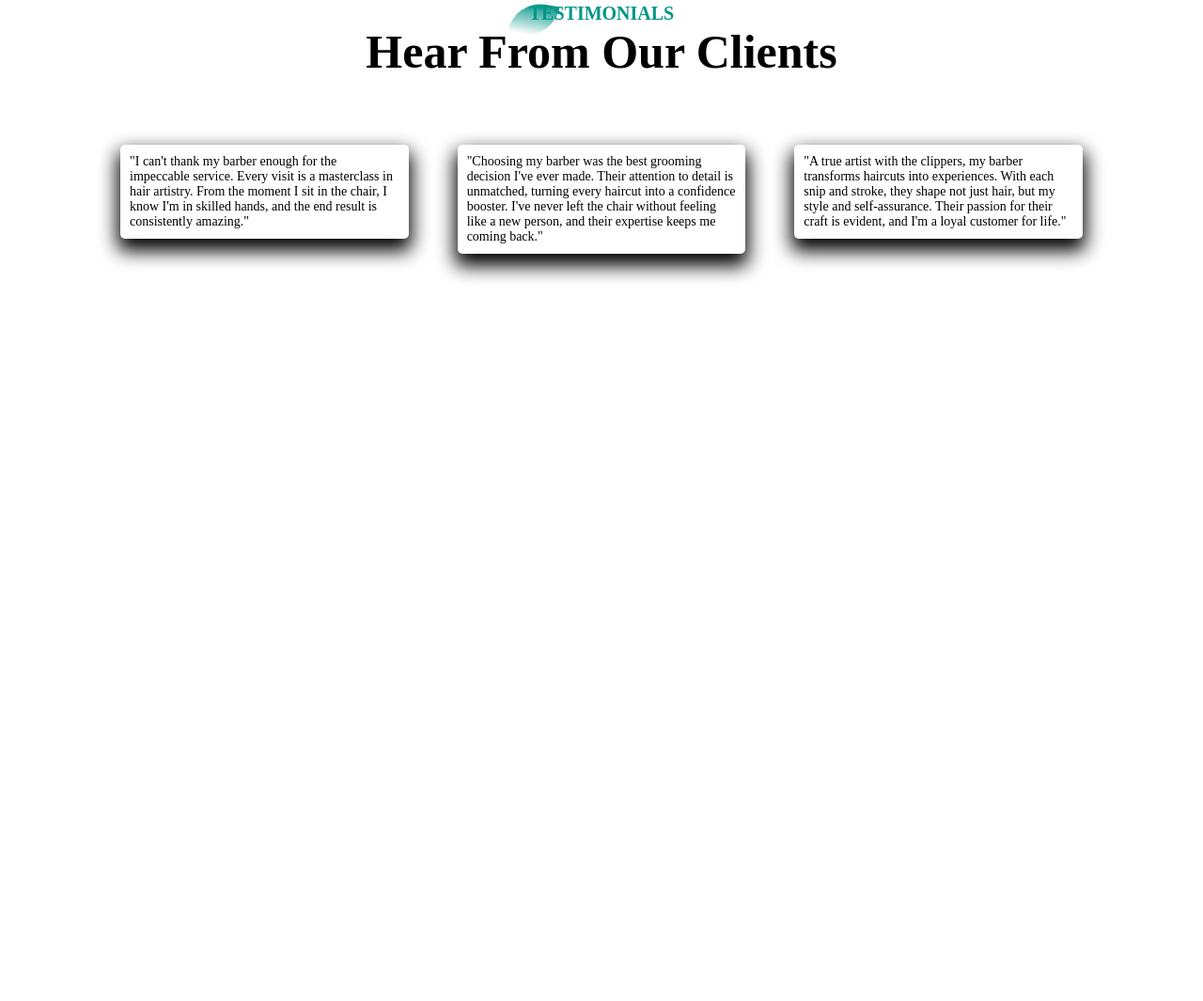
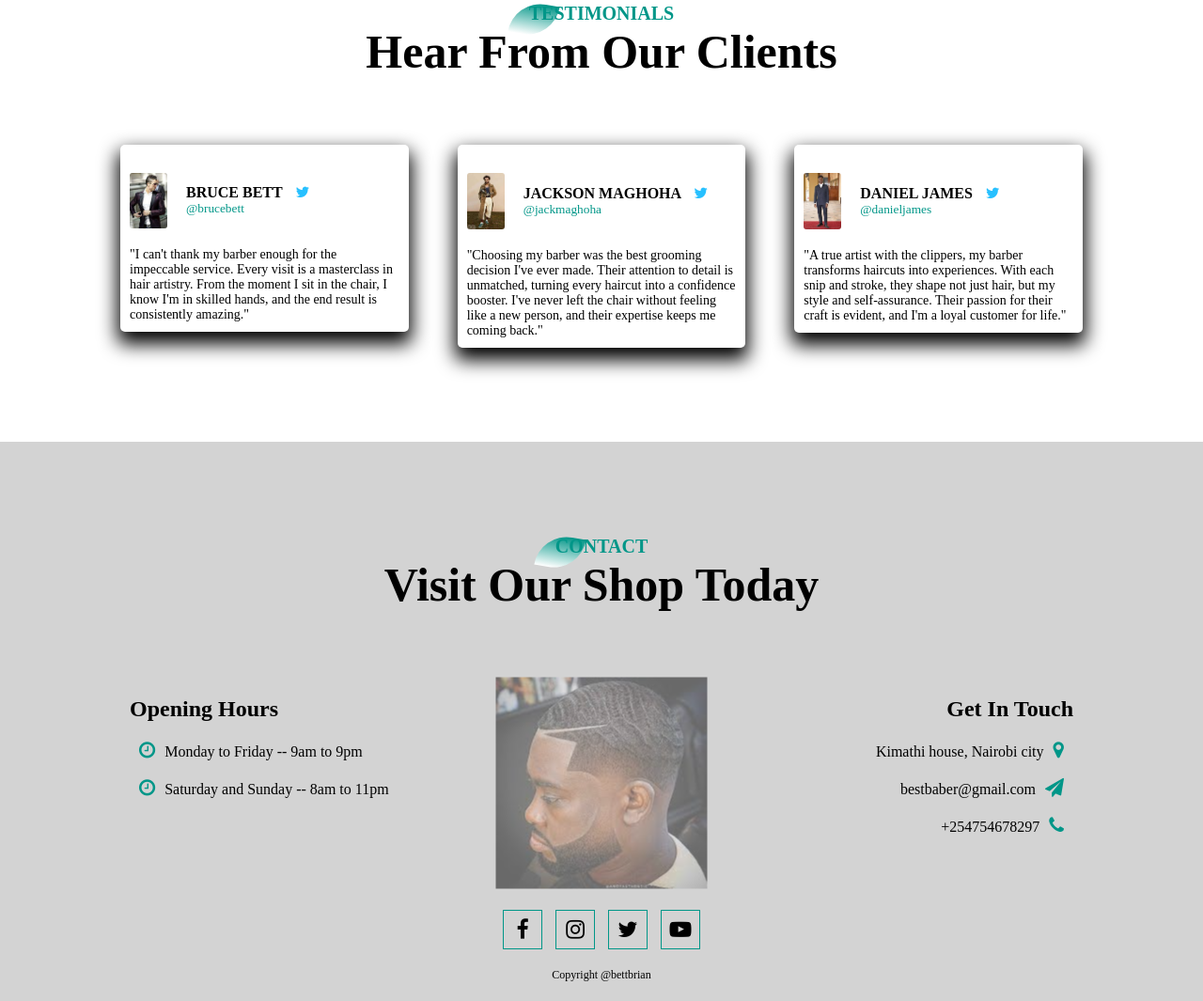
Before and after one commit to brucebett/Hair-studio, a plain HTML site: page index.html in a window 1280 px wide. Shown: the part 3223-4288 px from the top of the page at 94% size. Before the commit the page ends 3593 px from the top, so only its background shows below. Drawn offline with Linux system fonts and the light colour scheme.

Commit message:
Barber website

```diff
--- a/index.html
+++ b/index.html
@@ -20,11 +20,11 @@
     <div id="sidenav">
         <nav>
             <ul>
-                <li><a href="#">Home</a></li>
-                <li><a href="#">Features</a></li>
-                <li><a href="#">services</a></li>
-                <li><a href="#">testimonials</a></li>
-                <li><a href="#">Meet Us</a></li>
+                <li><a href="#banner">Home</a></li>
+                <li><a href="#features">Features</a></li>
+                <li><a href="#services">services</a></li>
+                <li><a href="#testimonials">testimonials</a></li>
+                <li><a href="#footer">Meet Us</a></li>
             </ul>
         </nav>
     </div>
@@ -131,14 +131,35 @@
             </div>
             <div class="testimonials-row">
                 <div class="testimonials-col">
+                    <div class="user">
+                        <img src="img/testi1.jpg">
+                        <div class="user-info">
+                            <h4>BRUCE BETT <i class="fa fa-twitter"></i> </h4>
+                            <small>@brucebett</small>
+                        </div>
+                    </div>
                     <p>"I can't thank my barber enough for the impeccable service. Every visit is a masterclass in hair artistry.
                         From the moment I sit in the chair, I know I'm in skilled hands, and the end result is consistently amazing."</p>
                 </div>
                 <div class="testimonials-col">
+                    <div class="user">
+                        <img src="img/testi2.jpg">
+                        <div class="user-info">
+                            <h4>JACKSON MAGHOHA <i class="fa fa-twitter"></i> </h4>
+                            <small>@jackmaghoha</small>
+                        </div>
+                    </div>
                    <p> "Choosing my barber was the best grooming decision I've ever made. Their attention to detail is unmatched, turning every haircut into a confidence booster.
                     I've never left the chair without feeling like a new person, and their expertise keeps me coming back."</p>
                 </div>
                 <div class="testimonials-col">
+                    <div class="user">
+                        <img src="img/testi3.jpg">
+                        <div class="user-info">
+                            <h4>DANIEL JAMES <i class="fa fa-twitter"></i> </h4>
+                            <small>@danieljames</small>
+                        </div>
+                    </div>
                        <p> "A true artist with the clippers, my barber transforms haircuts into experiences. With each snip and stroke, they shape
                     not just hair, but my style and self-assurance. Their passion for their craft is evident, and I'm a loyal customer for life."</p>
 
@@ -146,6 +167,39 @@
                 </div>
             </div>
         </section>
+
+
+                          <!-----footer----->
+
+        <section id="footer">
+            <img src="img/air6.jpg" class="footer-img">
+            <div class="title-text">
+                <p>CONTACT</p>
+                <h1>Visit Our Shop Today</h1>
+            </div>
+            <div class="footer-row">
+            <div class="footer-left">
+                <h1>Opening Hours</h1>
+                <p><i class="fa fa-clock-o"></i>Monday to Friday -- 9am to 9pm</p>
+                <p><i class="fa fa-clock-o"></i>Saturday and Sunday -- 8am to 11pm</p>
+            </div>
+                <div class="footer-right">
+                    <h1>Get In Touch</h1>
+                    <p>Kimathi house, Nairobi city<i class="fa fa-map-marker"></i></p>
+                    <p>bestbaber@gmail.com<i class="fa fa-paper-plane"></i></p>
+                    <p>+254754678297<i class="fa fa-phone"></i></p>
+                </div>
+            </div>
+            <div class="social-links">
+                <i class="fa fa-facebook"></i>
+                <i class="fa fa-instagram"></i>
+                <i class="fa fa-twitter"></i>
+                <i class="fa fa-youtube-play"></i>
+                 <p>Copyright @bettbrian</p>
+            </div>
+
+        </section>
+
         <script>
             var menubtn = document.getElementById("menubtn")
             var sidenav = document.getElementById("sidenav")
@@ -161,6 +215,11 @@
                     menu.src = "img/menu.png";
                 }
             }
+
+            var scroll = new SmoothScroll('a[href*="#"]',{
+                speed: 1000,
+                speedAsDuration: true
+            });
         </script>
 
     </body>
--- a/style.css
+++ b/style.css
@@ -296,7 +296,106 @@ hr{
     margin-bottom: 30px;
     box-shadow: 0 10px 20px 3px black;
     cursor: pointer;
+    transition: transform .5s;
 }
 .testimonials-col p{
     font-size: 14px;
 }
+.user{
+    display: flex;
+    align-items: center;
+    margin: 20px 0;
+}
+.user img{
+    width: 40px;
+    margin-right: 20px;
+    border-radius: 3px;
+}
+.user-info .fa{
+    margin-left: 10px;
+    color: #27c0ff;
+}
+.user-info small{
+    color: #009688;
+}
+.testimonials-col:hover{
+    transform: translateY(-7px);
+}
+@media screen and (max-width: 770px) {
+.testimonials-col{
+    flex-basis: 100%;
+}
+}
+
+                          /*-----footer------*/
+
+#footer{
+    padding: 100px 0 20px;
+    background: lightgrey;
+    position: relative;
+}
+.footer-row{
+    width: 80%;
+    margin: 0 auto;
+    display: flex;
+    justify-content: space-between;
+    flex-wrap: wrap;
+}
+.footer-left,.footer-right{
+    flex-basis: 45%;
+    padding: 10px;
+    margin-bottom: 20px;
+}
+.footer-right{
+    text-align: right;
+}
+.footer-row h1{
+    margin: 10px 0;
+}
+.footer-row p{
+    line-height: 35px;
+}
+.footer-left .fa ,.footer-right .fa{
+    font-size: 20px;
+    color: #009688;
+    margin: 10px;
+}
+.footer-img{
+    max-width: 370px;
+    opacity: 0.5;
+    position: absolute;
+    left: 50%;
+    top: 61%;
+    transform: translate(-50%,-50%);
+}
+.social-links{
+    text-align: center;
+}
+.social-links .fa{
+    height: 40px;
+    width: 40px;
+    font-size: 23px;
+    line-height: 40px;
+    border: 1px solid #009688;
+    margin: 40px 5px 0;
+    cursor: pointer;
+    transition: 0.5s;
+}
+.social-links .fa:hover{
+    background: #009688;
+    color: #fff;
+    transform: translateY(-7px);
+}
+.social-links p{
+    font-size: 12px;
+    margin-top: 20px;
+}
+@media screen and (max-width: 770px){
+    .footer-left, .footer-right{
+        flex-basis: 100%;
+        font-size: 14px;
+    }
+    .footer-img{
+        top: 25%;
+    }
+}
```
Also changed, not shown: img/testi1.jpg (added), img/testi2.jpg (added), img/testi3.jpg (added).
